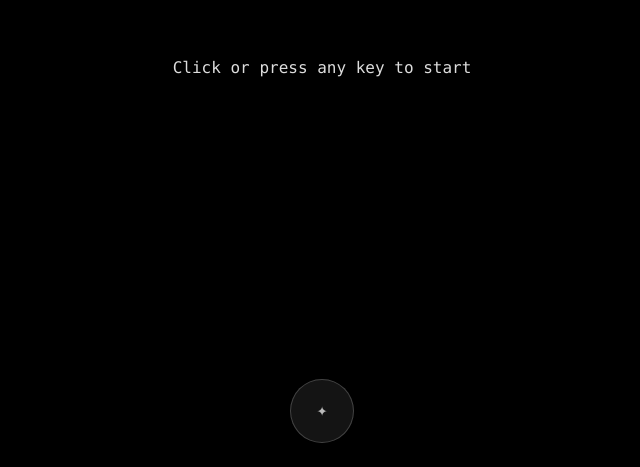
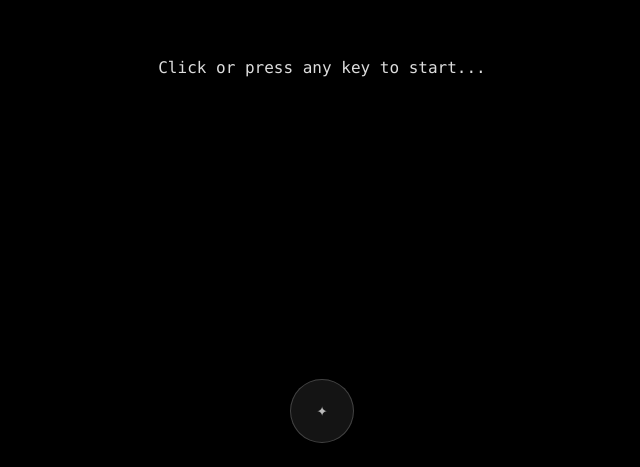
Before and after one commit to Storm-Peter/home, a plain HTML site: page docs/index.html in a window 1280 px wide. Shown: the part 333-800 px from the top of the page, 318-958 px from the left. Drawn offline with Linux system fonts and the light colour scheme.

Commit message:
Update index.html

```diff
--- a/docs/index.html
+++ b/docs/index.html
@@ -3,6 +3,7 @@
 <head>
   <meta charset="utf-8" />
   <meta name="viewport" content="width=device-width, initial-scale=1, viewport-fit=cover" />
+  <title>Space Storm</title>
   <style>
     html, body { height: 100%; margin: 0; background: #000; color: #bbb; font-family: ui-monospace, SFMono-Regular, Menlo, Consolas, monospace; }
     #game { position: fixed; inset: 0; display: block; width: 100%; height: 100%; }
@@ -23,7 +24,7 @@
 <body>
   <canvas id="game"></canvas>
   <div class="ui" id="hud"></div>
-  <div id="overlay">Click or press any key to start</div>
+  <div id="overlay">Click or press any key to start...</div>
   <div id="touch" aria-hidden="true">
     <button id="btnLeft" class="touch" aria-label="Rotate Left">⟲</button>
     <button id="btnRight" class="touch" aria-label="Rotate Right">⟳</button>
```
